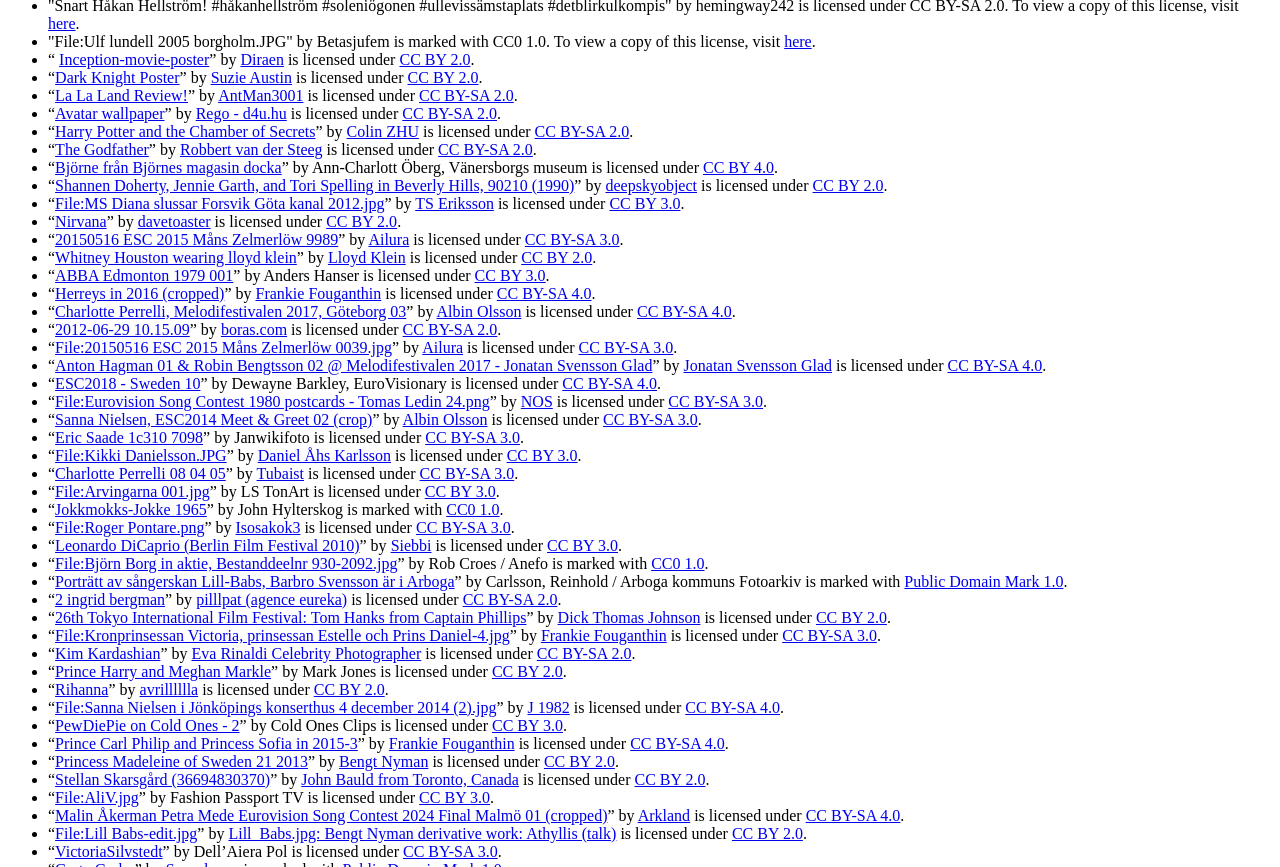
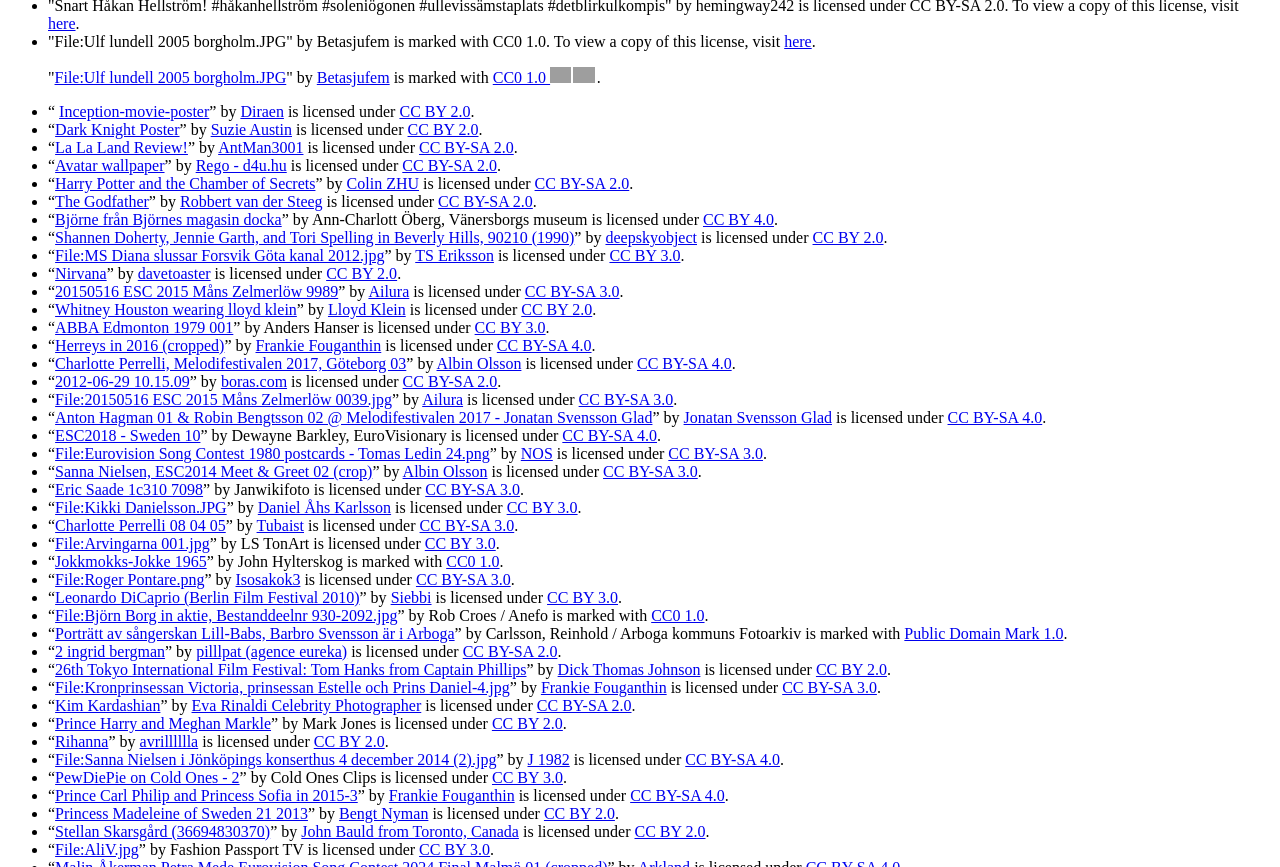
Before and after one commit to sandrany/pepp-info, a plain HTML site: page credits-images.html in a window 1280 px wide. Shown: the part 2189-3056 px from the top of the page. Drawn offline with Linux system fonts and the light colour scheme; grey boxes are pictures that could not be loaded.

Commit message:
Update credits-images.html

```diff
--- a/credits-images.html
+++ b/credits-images.html
@@ -127,6 +127,8 @@ e9tb3tvw8r3m.html">Wallpaper by nevada299</a> on Wallpapers.com</li>
         <li>"Björn Gustafsson & Oscar Gustafsson - Melodifestivalen 2024 (cropped)" by Adjoka is licensed under CC BY-SA 4.0. To view a copy of this license, visit <a href="https://creativecommons.org/licenses/by-sa/4.0/?ref=openverse">here</a>.</li>
         <li>"Snart Håkan Hellström! #håkanhellström #soleniögonen #ullevissämstaplats #detblirkulkompis" by hemingway242 is licensed under CC BY-SA 2.0. To view a copy of this license, visit <a href="https://creativecommons.org/licenses/by-sa/2.0/?ref=openverse">here</a>.</li>
         <li>"File:Ulf lundell 2005 borgholm.JPG" by Betasjufem is marked with CC0 1.0. To view a copy of this license, visit <a href="https://creativecommons.org/publicdomain/zero/1.0/?ref=openverse">here</a>.</li>
+
+        <p class="attribution">"<a rel="noopener noreferrer" href="https://commons.wikimedia.org/w/index.php?curid=12717773">File:Ulf lundell 2005 borgholm.JPG</a>" by <a rel="noopener noreferrer" href="https://commons.wikimedia.org/w/index.php?title=User:Betasjufem&action=edit&redlink=1">Betasjufem</a> is marked with <a rel="noopener noreferrer" href="http://creativecommons.org/publicdomain/zero/1.0/deed.en?ref=openverse">CC0 1.0 <img src="https://mirrors.creativecommons.org/presskit/icons/cc.svg" style="height: 1em; margin-right: 0.125em; display: inline;" /><img src="https://mirrors.creativecommons.org/presskit/icons/zero.svg" style="height: 1em; margin-right: 0.125em; display: inline;" /></a>.</p>
 
        <li>“ <a href="https://www.flickr.com/photos/40176797@N07/5067819300">Inception-movie-poster</a>” by <a href="https://www.flickr.com/photos/40176797@N07">Diraen</a> is licensed under <a href="https://creativecommons.org/licenses/by/2.0/?ref=openverse">CC BY 2.0</a>.</li>
 <li>“<a href="https://www.flickr.com/photos/96168596@N00/2504307320">Dark Knight Poster</a>” by <a href="https://www.flickr.com/photos/96168596@N00">Suzie Austin</a> is licensed under <a href="https://creativecommons.org/licenses/by/2.0/?ref=openverse">CC BY 2.0</a>.</li>
```
